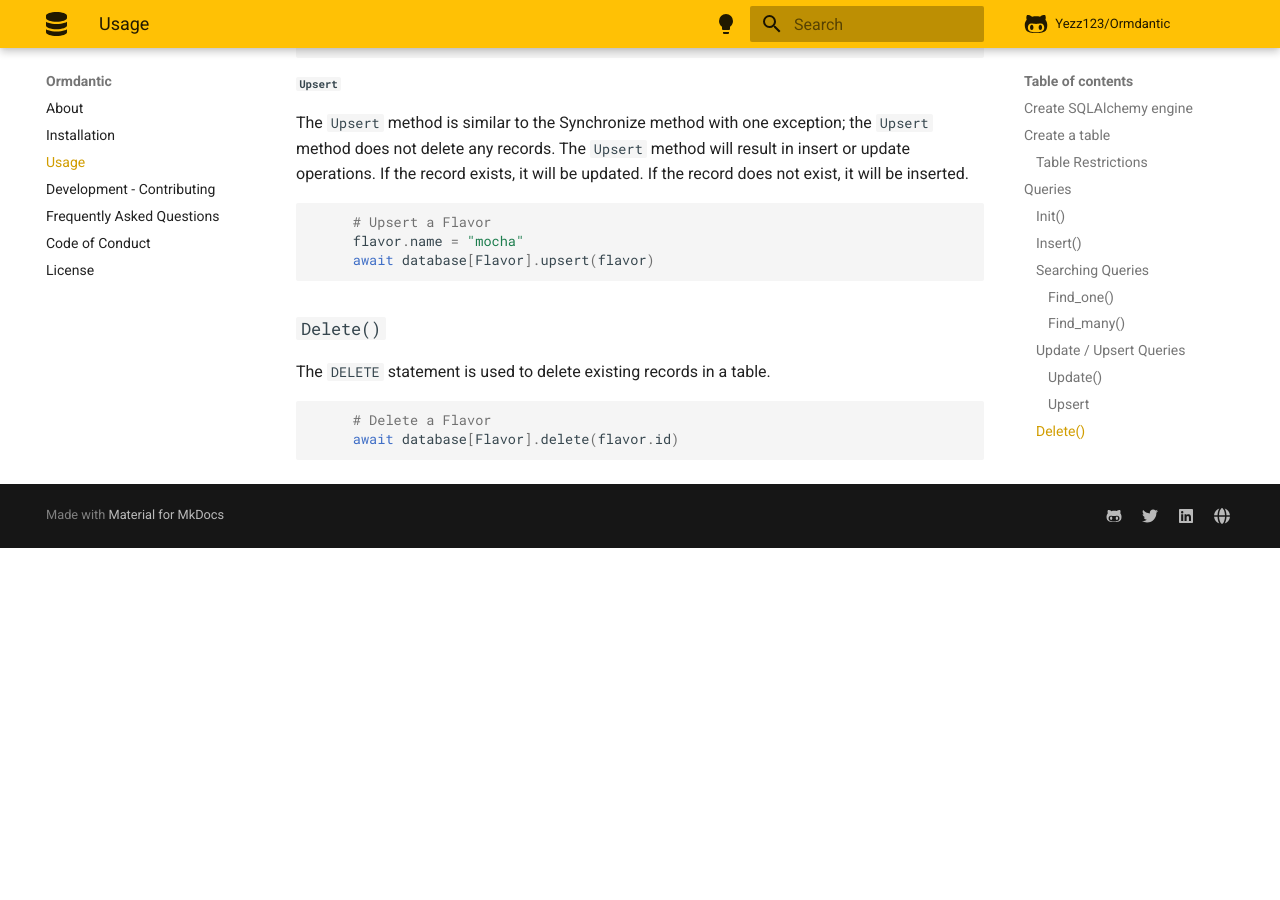
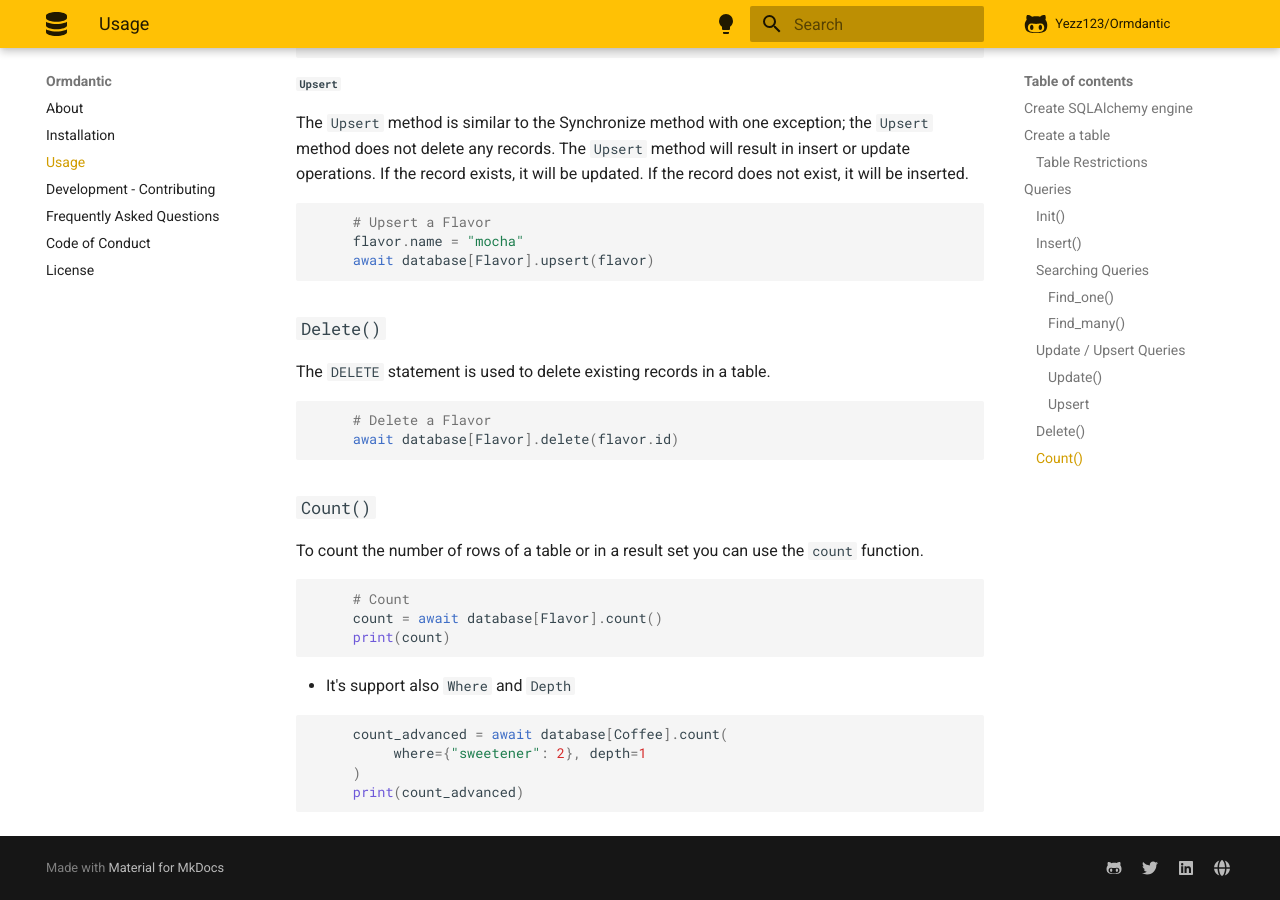
Before and after one commit to yezz123/ormdantic, an MkDocs documentation site: the page built from docs/usage.md, in a window 1280 px wide and 900 px high, scrolled down 3090 px. Built offline with MkDocs 1.6.1 and Material for MkDocs 9.7.7, drawn with Linux system fonts in a browser that asks for light colours; comment, search, counter and statistics services are not loaded; before the commit the page ends 3638 px from its top, so only the background shows below that.

Commit message:
:memo: add docs for `Count` function

````diff
--- a/docs/usage.md
+++ b/docs/usage.md
@@ -151,3 +151,22 @@ The `DELETE` statement is used to delete existing records in a table.
      # Delete a Flavor
      await database[Flavor].delete(flavor.id)
 ```
+
+### `Count()`
+
+To count the number of rows of a table or in a result set you can use the `count` function.
+
+```python
+     # Count
+     count = await database[Flavor].count()
+     print(count)
+```
+
+* It's support also `Where` and `Depth`
+
+```python
+     count_advanced = await database[Coffee].count(
+          where={"sweetener": 2}, depth=1
+     )
+     print(count_advanced)
+```
````
Also changed, not shown: README.md (+19 -0 lines).
